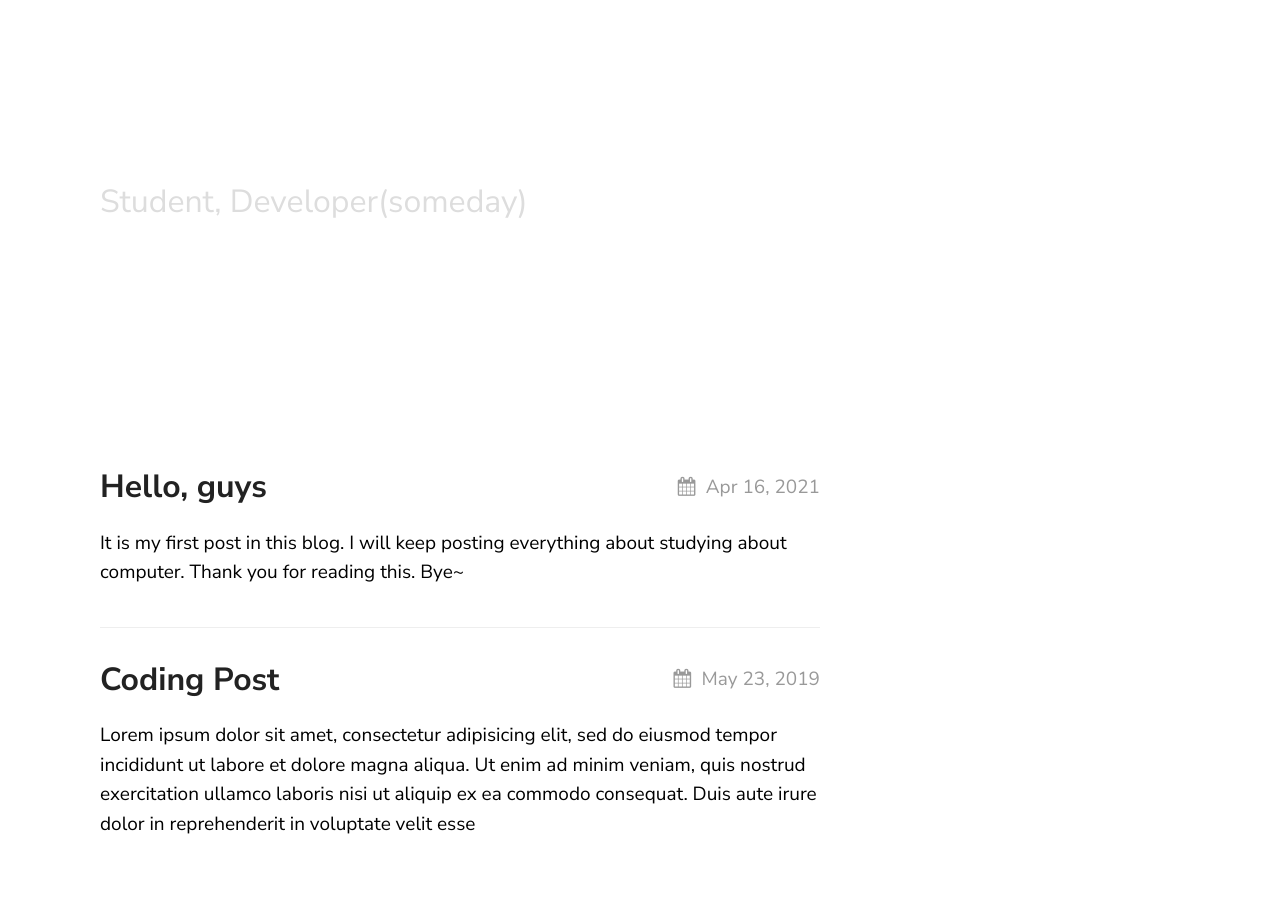
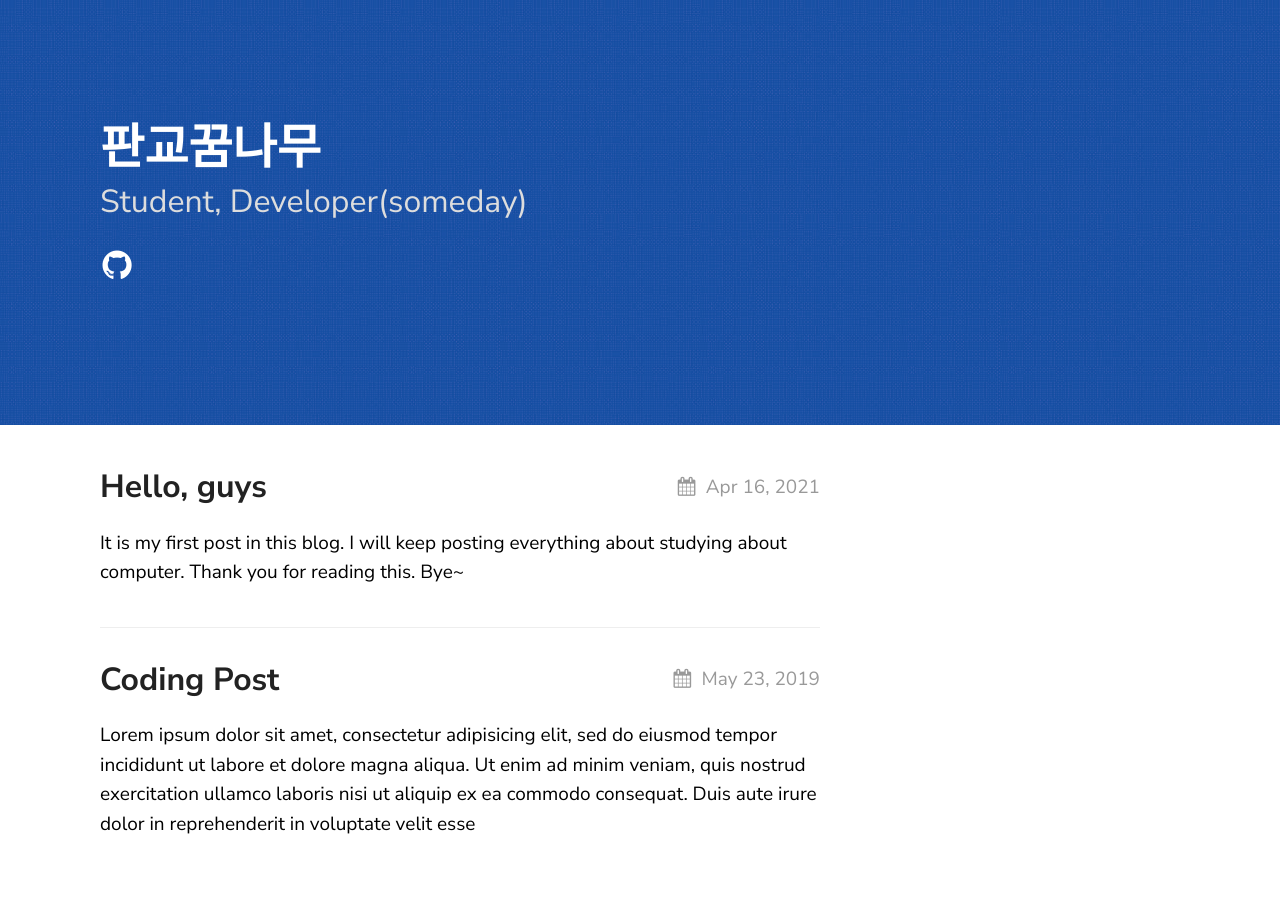
Before and after one commit to yujin2019/about-me, a Jekyll site: the page built from index.md, in a window 1280 px wide. Built offline with Jekyll 4.4.1, drawn with Linux system fonts in a browser that asks for light colours.

Commit message:
second commit

```diff
--- a/_config.yml
+++ b/_config.yml
@@ -5,7 +5,7 @@ description: > # this means to ignore newlines until "show_exerpts:"
     Hi! I am majored in computer education. I'm dreaming now! Keep on watching me ^_^/
 
 show_excerpts: true # set to true to show excerpts on the homepage
-baseurl: "about-me/"
+baseurl: "/about-me/"
 
 # Minima date format
 url: "https://yujin2019.github.io/"
```
